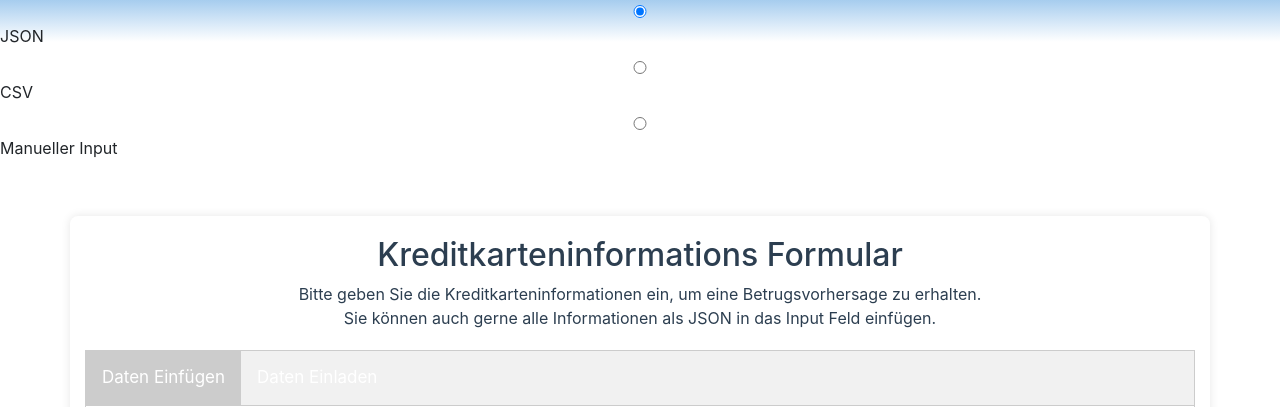
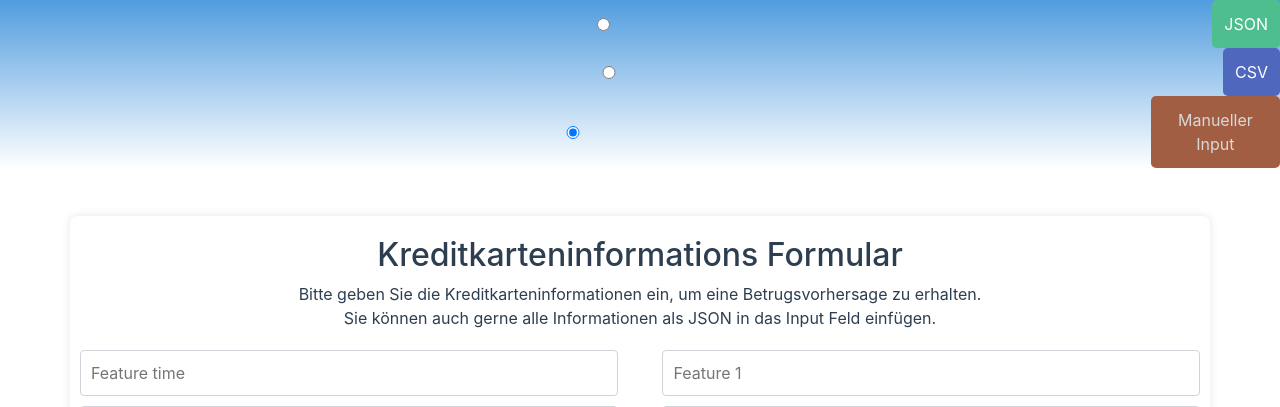
Before and after one commit to Aminsch/CreditCardFraud, a Flask app: page / in a window 1280 px wide. Shown: the part 78-485 px from the top of the page. Run offline with Flask 3, Linux system fonts and the light colour scheme; some libraries are stand-ins or nearby versions; some web fonts are replaced.

Commit message:
commit changes to repo

```diff
--- a/src/app/static/scripts.js
+++ b/src/app/static/scripts.js
@@ -8,7 +8,7 @@ $(document).ready(function() {
         } else if (method === 'manual') {
             $('#manualInputFields, #predictButton').show(); // Zeige manuelle Eingabefelder und Vorhersage-Button
             $('.tab, .tabcontent').hide();
-            $('#jsonSubmitButton, #clearButton').show();
+            $('#jsonSubmitButton, #clearButton').hide();
         }
     }
 
@@ -17,8 +17,9 @@ $(document).ready(function() {
         toggleInputMethod($(this).val());
     });
 
-    // Initial die Sichtbarkeit basierend auf der ausgewählten Methode setzen
-    toggleInputMethod($('input[name="inputMethod"]:checked').val());
+    // Setze "Manueller Input" als Standardmethode beim Laden der Seite
+    $('#manualInputMethod').prop('checked', true);
+    toggleInputMethod('manual');
 
     // Funktion zur Ausführung der Betrugsvorhersage
     function makePrediction(dataObject) {
--- a/src/app/static/styles.css
+++ b/src/app/static/styles.css
@@ -218,14 +218,54 @@ button:hover {
     background-color: #0158A7;
 }
 
-.input-method label {
-    margin-right: 10px;
+/* Style the input-method container */
+.input-method {
+    display: flex;
+    flex-direction: column;
+    align-items: center; /* Ensure the container itself is centered */
+    gap: 10px;
 }
 
-.input-method
-input[type="radio"] {
-    margin-right: 5px;
+.input-method-option {
+    display: flex;
+    align-items: center; /* Align items vertically in the center */
+    gap: 5px;
+    justify-content: center; /* Center the flex items horizontally */
 }
+
+.input-method-option span {
+    background-color: #f2f2f2;
+    color: white; /* Change text color to white */
+    padding: 10px;
+    border: 2px solid #ccc;
+    border-radius: 5px;
+    text-align: center;
+    width: auto; /* Adjust width to content */
+    max-width: 150px; /* Set a max-width if necessary */
+}
+
+.input-method-option #jsonInputMethod + span {
+    background-color: #4FBE8F;
+    border-color: #4FBE8F;
+}
+
+.input-method-option #csvInputMethod + span {
+    background-color: #4F68BE;
+    border-color: #4F68BE;
+}
+
+.input-method-option #manualInputMethod + span {
+    background-color: #BE6F4F;
+    border-color: #BE6F4F;
+}
+
+/* Darker color when checked */
+.input-method-option input[type="radio"]:checked + span {
+    filter: brightness(85%);
+}
+
+
+
 
 /* Style the tab */
 .tab {
--- a/src/app/templates/index.html
+++ b/src/app/templates/index.html
@@ -27,14 +27,23 @@
             </button>
         </div>
     </div>
-    <div class="input-method">
-        <input type="radio" id="jsonInputMethod" name="inputMethod" value="json" checked>
-        <label for="jsonInputMethod">JSON</label>
-        <input type="radio" id="csvInputMethod" name="inputMethod" value="csv">
-        <label for="csvInputMethod">CSV</label>
-        <input type="radio" id="manualInputMethod" name="inputMethod" value="manual">
-        <label for="manualInputMethod">Manueller Input</label>
+    <div class="Input-method">
+        <div class="input-method-option">
+            <input type="radio" id="jsonInputMethod" name="inputMethod" value="json">
+            <span>JSON</span>
+        </div>
+
+        <div class="input-method-option">
+            <input type="radio" id="csvInputMethod" name="inputMethod" value="csv">
+            <span>CSV</span>
+        </div>
+
+        <div class="input-method-option">
+            <input type="radio" id="manualInputMethod" name="inputMethod" value="manual" checked>
+            <span>Manueller Input</span>
+        </div>
     </div>
+
     <div class="container mt-5">
         <h2>Kreditkarteninformations Formular</h2>
         <p class="description">Bitte geben Sie die Kreditkarteninformationen ein, um eine Betrugsvorhersage zu erhalten. <br>
```
Also changed, not shown: 1 other file.
